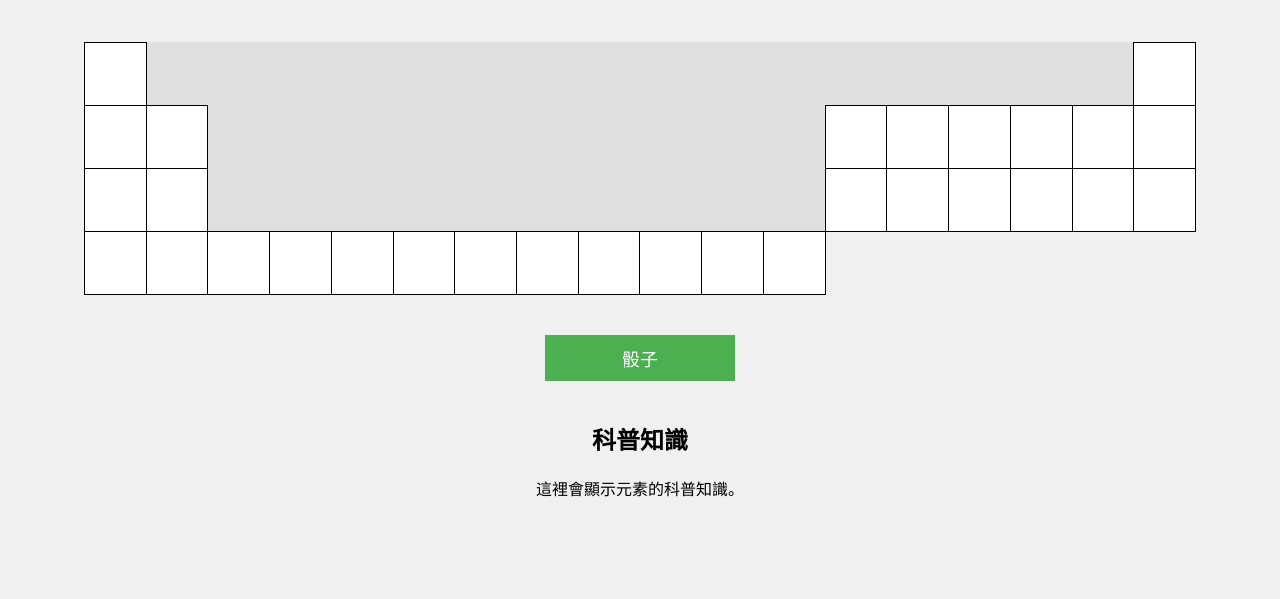
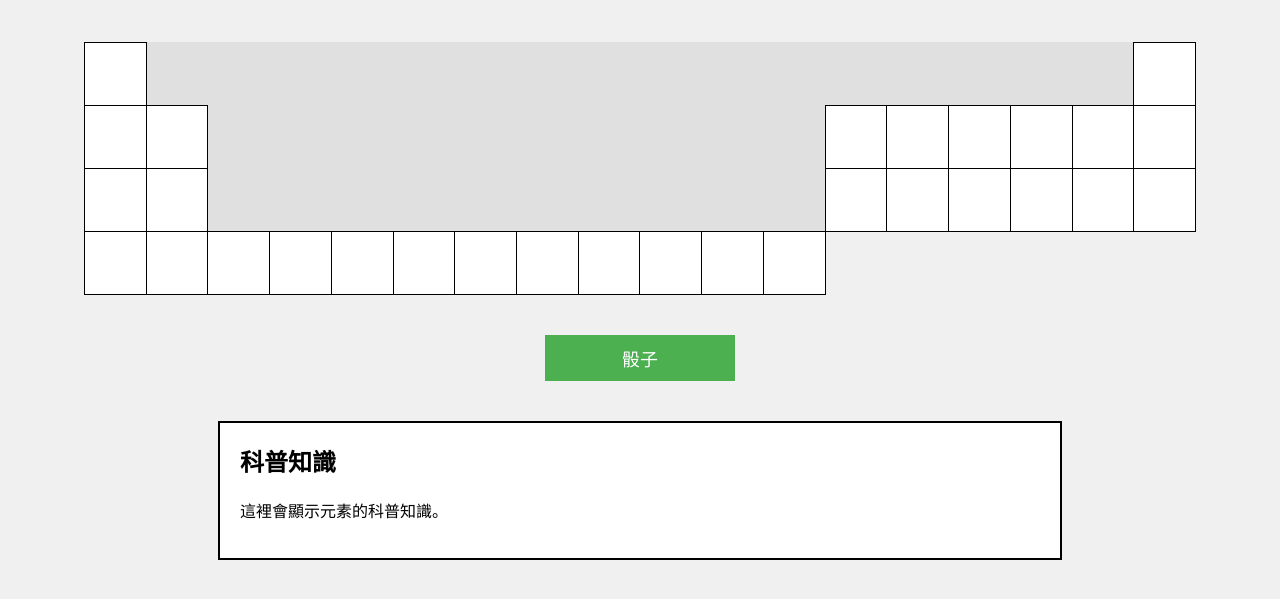
Before and after one commit to TomYangMS/chem, a plain HTML site: page index.html in a window 1280 px wide. Shown: the part 87-686 px from the top of the page. Drawn offline with Linux system fonts and the light colour scheme.

Commit message:
style.css

```diff
--- a/style.css
+++ b/style.css
@@ -9,7 +9,7 @@ body {
 #game {
     margin: 20px auto;
     width: 90%;
-    max-width: 1200px; /* 調整最大寬度 */
+    max-width: 1200px;
     padding: 20px;
     box-sizing: border-box;
 }
@@ -29,6 +29,16 @@ body {
     background-color: #fff;
     cursor: pointer;
     font-size: 14px;
+}
+
+/* 非金屬格子背景 */
+#periodic-table td[data-type="non-metal"] {
+    background-color: #aad4ff; /* 淺藍色 */
+}
+
+/* 金屬格子背景 */
+#periodic-table td[data-type="metal"] {
+    background-color: #fff3a3; /* 淺黃色 */
 }
 
 /* 灰色格子 */
@@ -58,10 +68,18 @@ body {
     margin: 20px;
 }
 
-#message {
-    font-size: 20px;
-    color: red;
-    display: none;
+#knowledge-box {
+    margin: 20px auto;
+    padding: 20px;
+    border: 2px solid #000;
+    background-color: #fff;
+    width: 80%;
+    max-width: 800px;
+    text-align: left;
+}
+
+#knowledge-box h2 {
+    margin-top: 0;
 }
 
 @keyframes flash {
```
